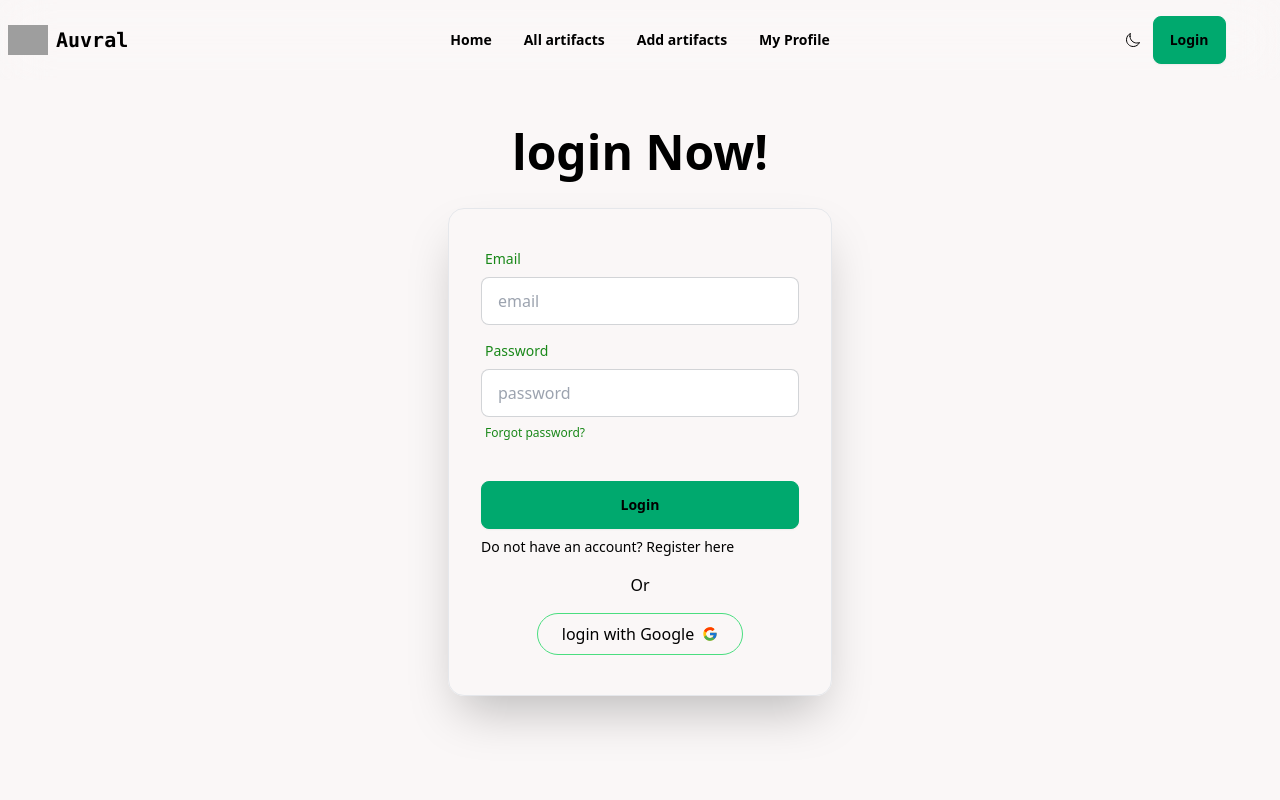
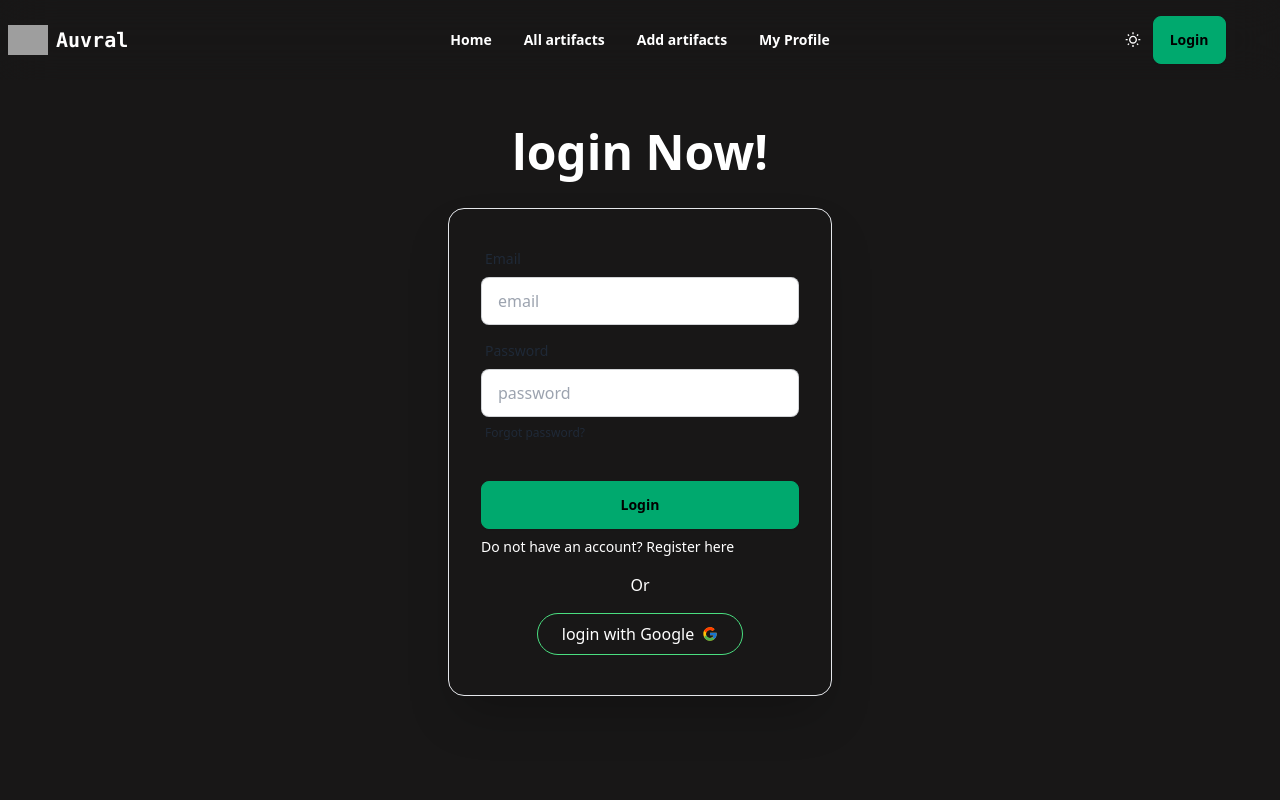
Before and after one commit to khbmh/auvral-client, a React (Vite) app: page /login in a window 1280 px wide. Shown: the top 800 px of the page. Built offline with nearby package versions, Linux system fonts and the light colour scheme; no server answers; grey boxes are pictures that could not be loaded.

Commit message:
dark mode saved to local storage

```diff
--- a/src/components/common/Header.jsx
+++ b/src/components/common/Header.jsx
@@ -3,8 +3,10 @@ import { NavLink, Link } from 'react-router';
 import { AuthContext } from '../contexts/AuthContext';
 import { MdOutlineWbSunny } from 'react-icons/md';
 import { IoMoonOutline } from 'react-icons/io5';
+import { DataContext } from '../contexts/DataContext';
 
-function Header({ isDark, setIsDark }) {
+function Header() {
+  const { isDark, handleDark } = useContext(DataContext);
   const { user, logOut, userLoading } = useContext(AuthContext);
 
   const [isHovered, setIsHovered] = useState(false);
@@ -39,9 +41,7 @@ function Header({ isDark, setIsDark }) {
 
   return (
     <div className="w-full h-[10vh] flex justify-center items-center">
-      <div
-        className={`navbar z-40 fixed mid h-[10vh] backdrop-blur-xl`}
-      >
+      <div className={`navbar z-40 fixed mid h-[10vh] backdrop-blur-xl`}>
         <div className="navbar-start">
           <div className="dropdown">
             <div tabIndex={0} role="button" className="btn btn-ghost lg:hidden">
@@ -114,7 +114,7 @@ function Header({ isDark, setIsDark }) {
                 <div>
                   <p
                     className="hover:cursor-pointer"
-                    onClick={() => setIsDark(!isDark)}
+                    onClick={handleDark}
                   >
                     {isDark ? <MdOutlineWbSunny /> : <IoMoonOutline />}
                   </p>
--- a/src/components/contexts/DataContext.jsx
+++ b/src/components/contexts/DataContext.jsx
@@ -3,6 +3,23 @@ import { createContext, useEffect, useState } from 'react';
 export const DataContext = createContext();
 
 function DataContextProvider({ children }) {
+  const [isDark, setIsDark] = useState(() => {
+    // Check localStorage for saved preference
+    const savedMode = localStorage.getItem('isDark');
+    // If found, use it (convert from string to boolean)
+    // Otherwise default to true
+    return savedMode !== null ? JSON.parse(savedMode) : true;
+  });
+
+  const handleDark = () => {
+    setIsDark((prev) => {
+      const newMode = !prev;
+      // Save the new mode to localStorage
+      localStorage.setItem('isDark', JSON.stringify(newMode));
+      return newMode;
+    });
+  };
+
   const [mongoData, setMongoData] = useState(null);
   const [data, setData] = useState([]);
   const [applications, setApplications] = useState([]);
@@ -33,7 +50,10 @@ function DataContextProvider({ children }) {
         updateApplications,
         data,
         change,
+        isDark,
+        setIsDark,
         updateData,
+        handleDark,
         setMongoData,
         mongoData,
         setChange,
--- a/src/components/mainLayout/MainLayout.jsx
+++ b/src/components/mainLayout/MainLayout.jsx
@@ -2,17 +2,19 @@ import { Outlet } from 'react-router';
 import Header from '../common/Header';
 import Footer from '../common/Footer';
 import ScrollToTop from '../scroll/ScrollToTop';
-import { useState } from 'react';
+import { useContext } from 'react';
+import { DataContext } from '../contexts/DataContext';
 
 function MainLayout() {
-  const [isDark, setIsDark] = useState(false);
+  const { isDark } = useContext(DataContext);
+
   return (
     <div
       className={`${
         isDark ? 'text-white bg-[#181717]' : 'text-black bg-[#faf7f7]'
       }`}
     >
-      <Header isDark={isDark} setIsDark={setIsDark} />
+      <Header />
       <div className="min-h-[90vh] mx-auto container">
         <ScrollToTop />
         <Outlet />
--- a/src/components/pages/AddArt.jsx
+++ b/src/components/pages/AddArt.jsx
@@ -4,7 +4,7 @@ import toast, { Toaster } from 'react-hot-toast';
 import { DataContext } from '../contexts/DataContext';
 
 function AddArt() {
-  const { user } = useContext(AuthContext);
+  const { user, isDark } = useContext(AuthContext);
   const { handleIncrement, setMongoData } = useContext(DataContext);
 
   const handleAddArtifact = (e) => {
--- a/src/index.css
+++ b/src/index.css
@@ -9,7 +9,7 @@
 html {
   scroll-behavior: smooth;
 }
-
+/*
 .input,
 option, select, textarea {
   color: black;
@@ -32,4 +32,4 @@ option, select, textarea {
   position: absolute;
   left: 0;
   bottom: -20%;
-}
+} */
```
